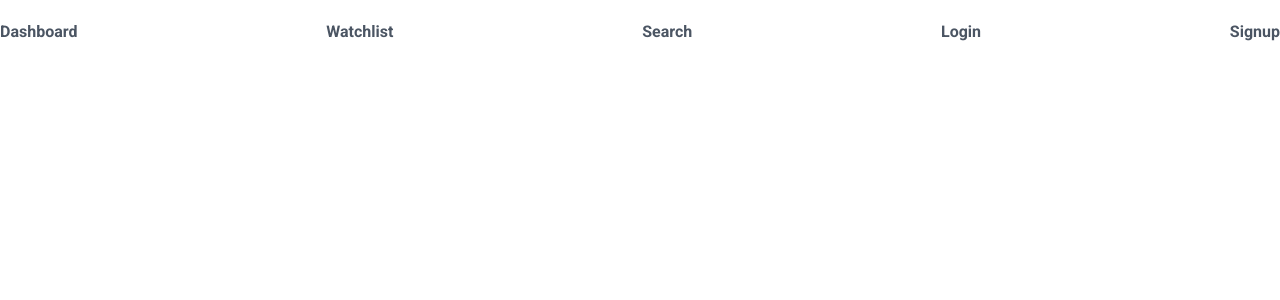
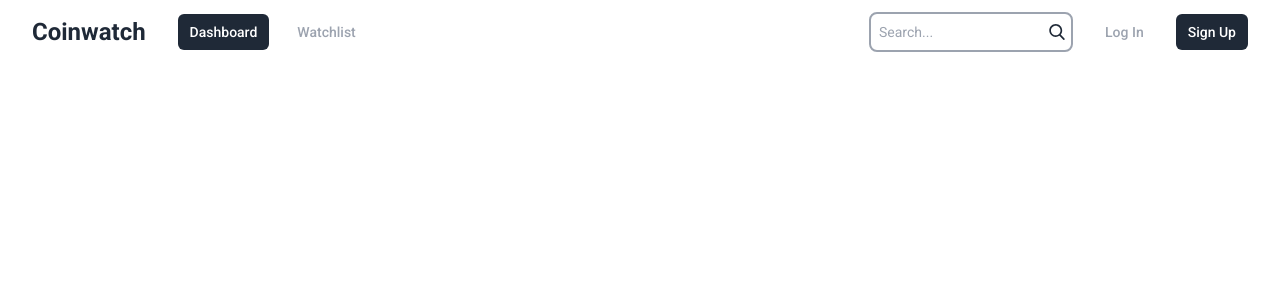
Before and after one commit to JakubMrowicki/crypto-app, a React (Create React App) app: page / in a window 1280 px wide. Shown: the top 300 px of the page. Built offline with nearby package versions, Linux system fonts and the light colour scheme; no server answers.

Commit message:
Navbar & homepage styles

```diff
--- a/src/components/cryptos/FeaturedCryptos.jsx
+++ b/src/components/cryptos/FeaturedCryptos.jsx
@@ -21,12 +21,12 @@ function FeaturedCryptos() {
     return (
       <div className='flex-col'>
           <div className='text-center mt-4'>
-              <h2 className='font-bold text-xl'>Top Cryptos</h2>
+              <h2 className='font-bold text-4xl'>Top Cryptos</h2>
           </div>
           <div className='mt-16'>
-              <div className='grid grid-cols-4'>
+              <div className='grid lg:grid-cols-4 md:grid-cols-3 sm:grid-cols-2'>
                   {data.map((c) => (
-                      <div className='flex-col items-center justify-center text-center'>
+                      <div className='flex-col rounded-xl items-center justify-center text-center mb-8'>
                         <img className='h-48 m-auto' src={c.image} alt="" />
                         <h2 className='pt-4 font-bold text-lg'>{c.name}</h2>
                         <p>${c.current_price.toLocaleString()}</p>
@@ -43,7 +43,7 @@ function FeaturedCryptos() {
                   ))}
               </div>
           </div>
-          <div className='text-center mt-8'>
+          <div className='text-center mt-4'>
             <button className='font-bold text-xl'>See more...</button>
           </div>
       </div>
--- a/src/components/layout/Navbar.jsx
+++ b/src/components/layout/Navbar.jsx
@@ -1,22 +1,59 @@
 const navigation = [
     { name: 'Dashboard', href: '/', current: true },
     { name: 'Watchlist', href: '/watchlist', current: false },
-    // { name: 'Login', href: '/login', current: true },
-    // { name: 'Sign up', href: '/signup', current: true }
 ]
+
+function classNames(...classes) {
+    return classes.filter(Boolean).join(' ')
+}
 
 function Navbar() {
     return (
-        <nav className="w-100">
-            <div className="mx-auto h-16 container flex flex-wrap items-center justify-between">
-                <div className="text-gray-600 w-full order-3">
-                    <ul className="flex font-semibold justify-between">
-                        <li className="hover:text-indigo-400"><a href="/">Dashboard</a></li>
-                        <li className="hover:text-indigo-400"><a href="/watchlist">Watchlist</a></li>
-                        <li className="hover:text-indigo-400">Search</li>
-                        <li className="hover:text-indigo-400"><a href="/login">Login</a></li>
-                        <li className="hover:text-indigo-400"><a href="/signup">Signup</a></li>
-                    </ul>
+        <nav className="">
+            <div className="mx-auto pl-8">
+                <div className="relative flex items-center justify-between h-16">
+                    <div className="flex-1 flex items-center justify-center sm:items-stretch sm:justify-start">
+                        <div className="flex-shrink-0 flex items-center">
+                            <h1 className="text-gray-800 text-2xl font-bold pr-8">Coinwatch</h1>
+                        </div>
+                        <div className="flex space-x-4">
+                            {navigation.map((item) => (
+                            <a
+                                key={item.name}
+                                href={item.href}
+                                className={classNames(
+                                item.current ? 'bg-gray-800 text-white' : 'text-gray-400 hover:text-gray-800',
+                                'px-3 py-2 rounded-md text-sm font-medium'
+                                )}
+                                aria-current={item.current ? 'page' : undefined}
+                            >
+                                {item.name}
+                            </a>
+                            ))}
+                        </div>
+                    </div>
+
+                    <div className="absolute right-0 pr-8 flex items-center">
+                        <div class="relative text-center mr-8 mx-auto text-gray-400 md:block hidden">
+                            <input
+                                class="border-2 border-gray-400 bg-white h-10 pl-2 pr-8 rounded-lg text-sm focus:outline-none"
+                                type="search" name="search" placeholder="Search..." />
+                            <button type="submit" class="absolute right-0 top-0 mt-3 mr-2">
+                                <svg class="text-gray-800 h-4 w-4 fill-current" xmlns="http://www.w3.org/2000/svg"
+                                    version="1.1" id="Capa_1" x="0px" y="0px"
+                                    viewBox="0 0 56.966 56.966"
+                                    width="512px" height="512px">
+                                <path
+                                    d="M55.146,51.887L41.588,37.786c3.486-4.144,5.396-9.358,5.396-14.786c0-12.682-10.318-23-23-23s-23,10.318-23,23  s10.318,23,23,23c4.761,0,9.298-1.436,13.177-4.162l13.661,14.208c0.571,0.593,1.339,0.92,2.162,0.92  c0.779,0,1.518-0.297,2.079-0.837C56.255,54.982,56.293,53.08,55.146,51.887z M23.984,6c9.374,0,17,7.626,17,17s-7.626,17-17,17  s-17-7.626-17-17S14.61,6,23.984,6z"/>
+                                </svg>
+                            </button>
+                        </div>
+                        <div className="flex items-center space-x-8">
+                            <a className="text-gray-400 hover:text-gray-800 text-sm font-medium" href="/login">Log In</a>
+                            <a className="bg-gray-800 text-white px-3 py-2 rounded-md text-sm font-medium" href="/signup">Sign Up</a>
+                        </div>
+                    </div>
+
                 </div>
             </div>
         </nav>
```
